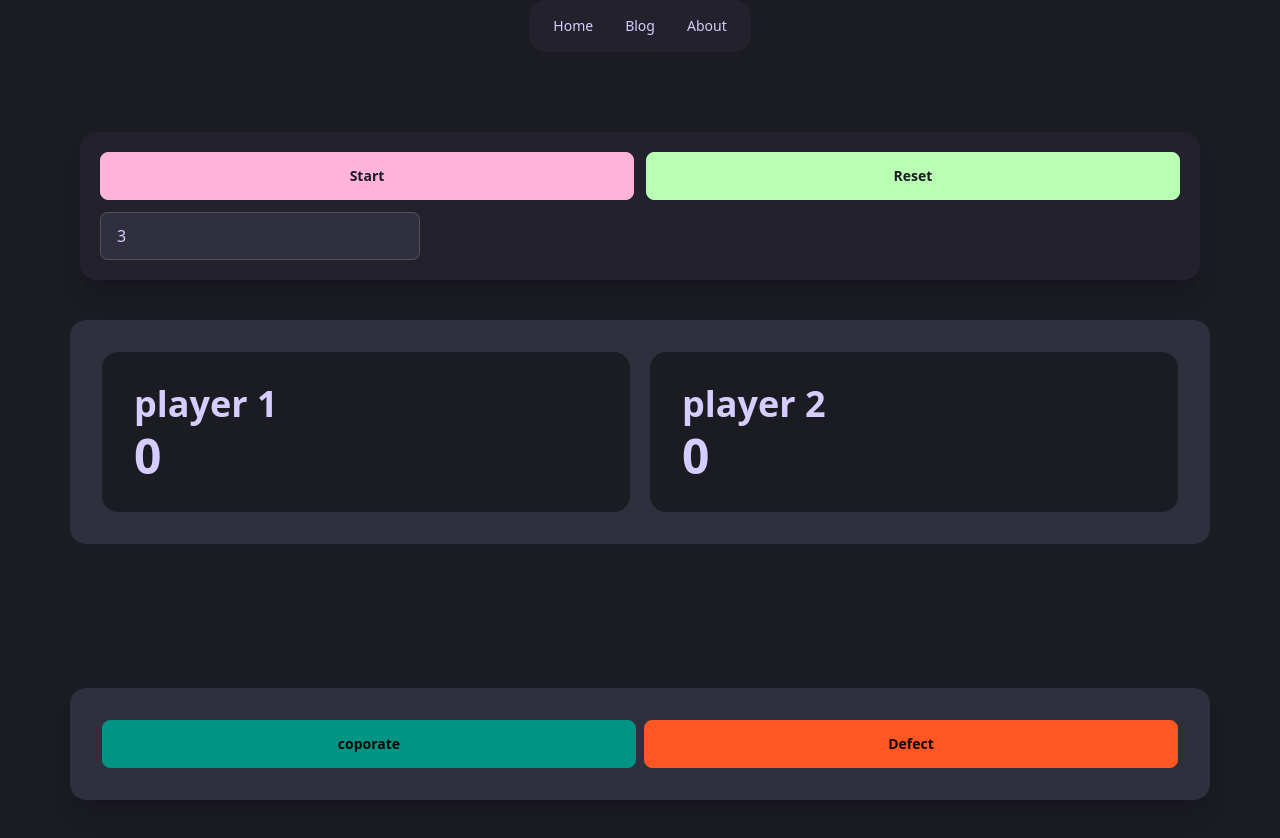
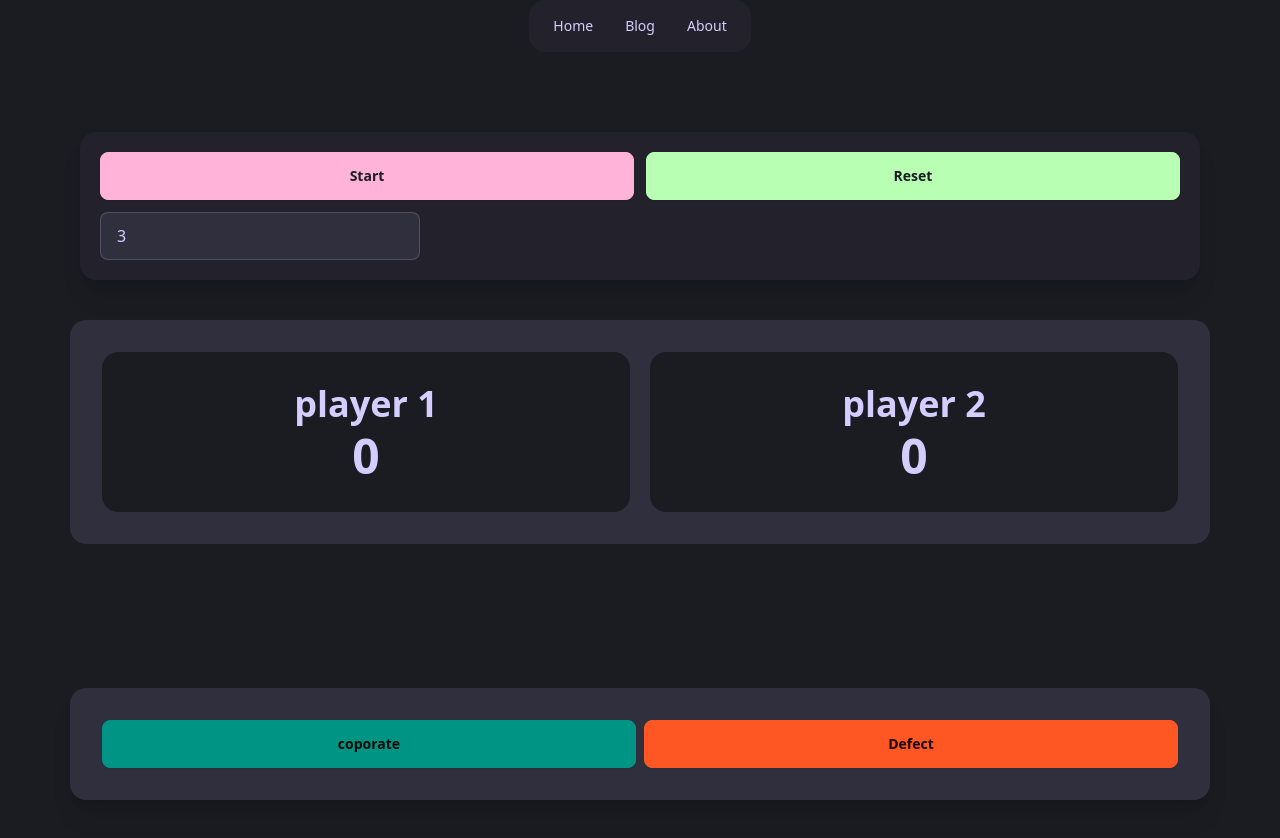
Before and after one commit to kushalsrinivas/prisoners_dilemma, a Next.js app: page /dilemma in a window 1280 px wide. Built offline with nearby package versions, Linux system fonts and the light colour scheme.

Commit message:
Adaksjda

```diff
--- a/src/pages/dilemma.tsx
+++ b/src/pages/dilemma.tsx
@@ -120,7 +120,7 @@ function Dilemma() {
           value={rounds}
           onChange={(e) => {
             const value = parseInt(e.target.value);
-            if (isNaN(value) || value < 3 || value > 25) {
+            if (isNaN(value) || value < 3 || value > 7) {
             } else {
               setRounds(value);
             }
@@ -132,14 +132,22 @@ function Dilemma() {
           <div className="card grid grid-cols-2 gap-5 ">
             <div className="card bg-base-300">
               <div className="card-body">
-                <h1 className="font-black text-4xl">player 1</h1>
-                <div className="font-bold text-5xl">{score.user}</div>
+                <h1 className="font-black lg:text-4xl text-2xl text-center">
+                  player 1
+                </h1>
+                <div className="font-bold lg:text-5xl text-6xl text-center">
+                  {score.user}
+                </div>
               </div>
             </div>
             <div className="card bg-base-300">
               <div className="card-body">
-                <h1 className="font-black text-4xl">player 2</h1>
-                <div className="font-bold text-5xl">{score.opponent}</div>
+                <h1 className="font-black lg:text-4xl text-2xl text-center">
+                  player 2
+                </h1>
+                <div className="font-bold lg:text-5xl text-6xl text-center">
+                  {score.opponent}
+                </div>
               </div>
             </div>
           </div>
```
